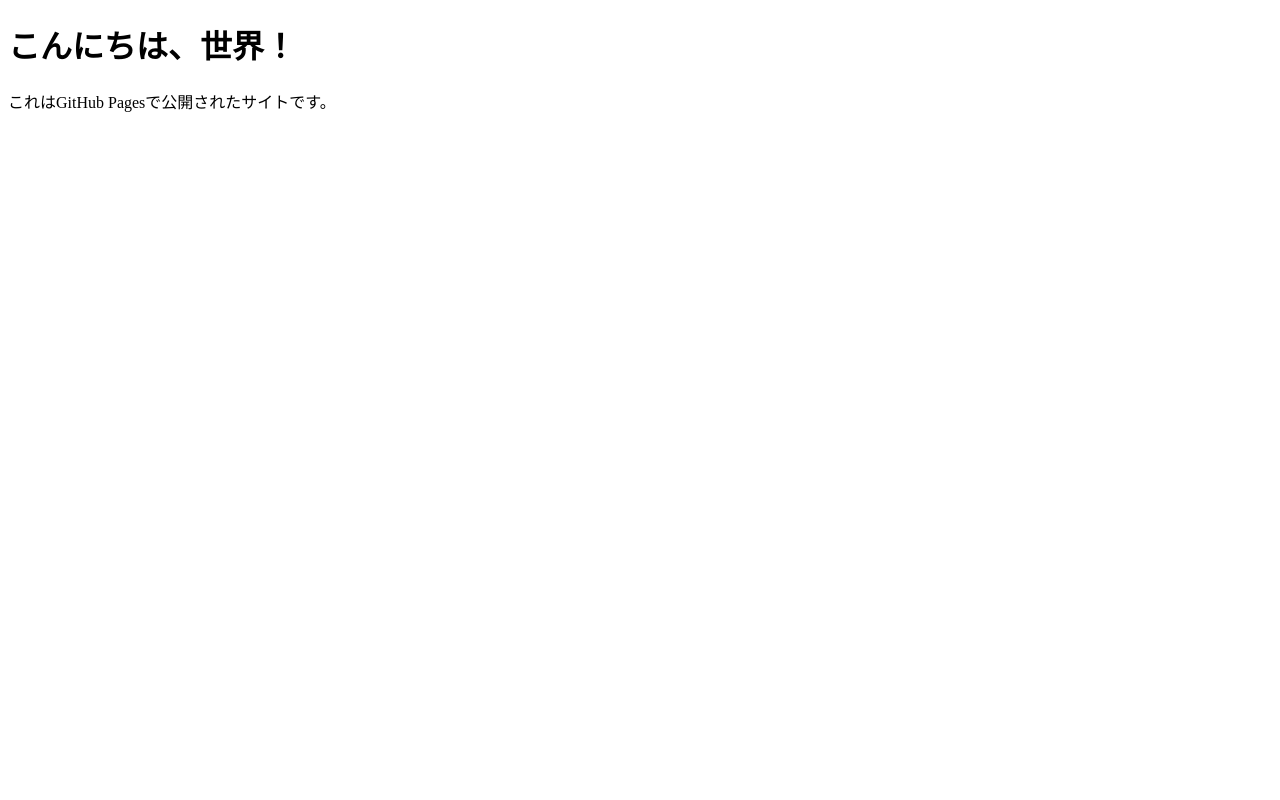
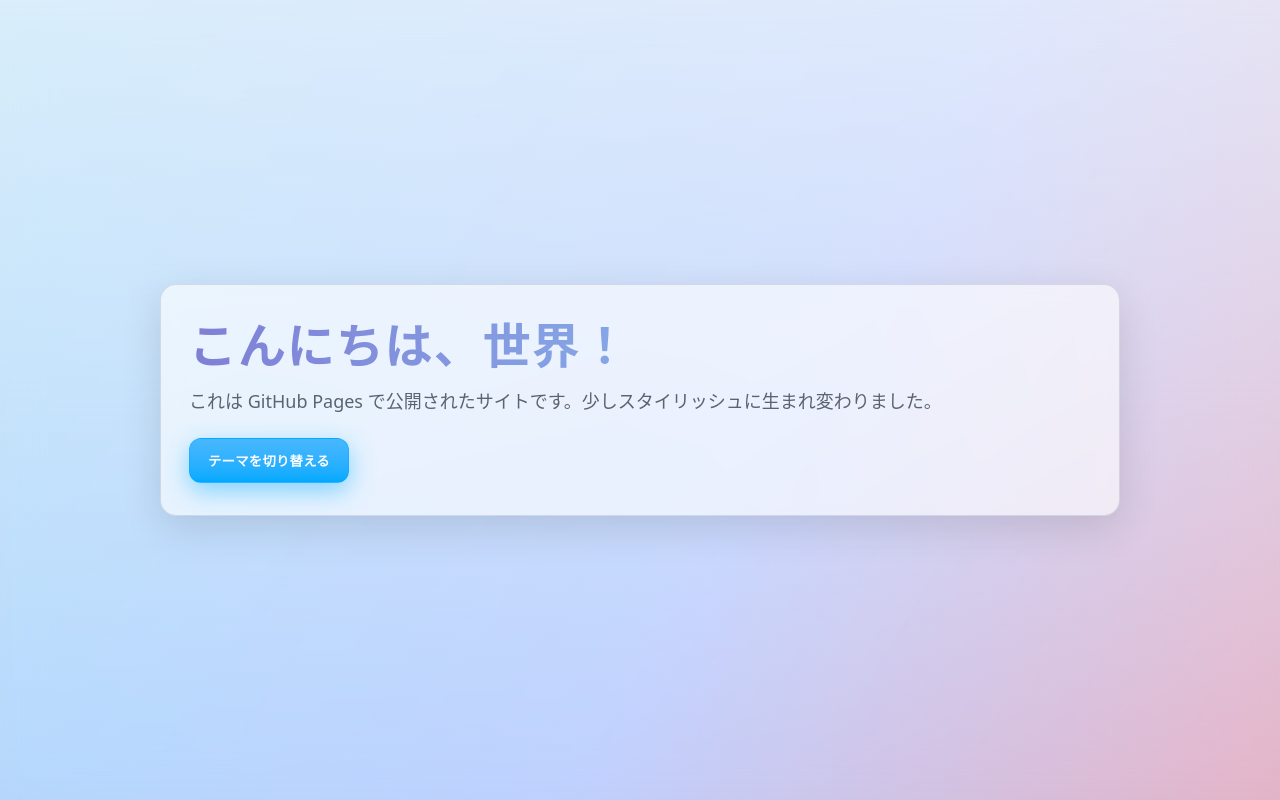
Before and after one commit to orinotaka/sample_github_pages, a plain HTML site: page index.html in a window 1280 px wide. Drawn offline with Linux system fonts and the light colour scheme.

Commit message:
ウェブサイトのスタイルを改善し、テーマ切り替え機能を追加しました。新しいCSSファイルを作成し、JavaScriptでスクロール時のアニメーションを実装しました。

```diff
--- a/index.html
+++ b/index.html
@@ -1,10 +1,17 @@
 <!DOCTYPE html>
 <html>
 <head>
+  <meta charset="utf-8">
+  <meta name="viewport" content="width=device-width, initial-scale=1">
   <title>My Awesome Website</title>
+  <link rel="stylesheet" href="./styles.css">
 </head>
 <body>
-  <h1>こんにちは、世界！</h1>
-  <p>これはGitHub Pagesで公開されたサイトです。</p>
+  <div class="container">
+    <h1 class="reveal">こんにちは、世界！</h1>
+    <p class="reveal">これは GitHub Pages で公開されたサイトです。少しスタイリッシュに生まれ変わりました。</p>
+    <button id="themeToggle" class="btn reveal" type="button" aria-pressed="false">テーマを切り替える</button>
+  </div>
+  <script src="./script.js"></script>
 </body>
 </html>
--- /dev/null
+++ b/script.js
@@ -0,0 +1,68 @@
+"use strict";
+
+// Theme handling
+(function initTheme() {
+  try {
+    var saved = localStorage.getItem("theme");
+    var shouldUseDark = saved
+      ? saved === "dark"
+      : window.matchMedia && window.matchMedia("(prefers-color-scheme: dark)").matches;
+    if (shouldUseDark) {
+      document.documentElement.setAttribute("data-theme", "dark");
+    }
+  } catch (_) {
+    // ignore
+  }
+})();
+
+window.addEventListener("DOMContentLoaded", function () {
+  var toggleBtn = document.getElementById("themeToggle");
+  if (toggleBtn) {
+    var isDark = document.documentElement.getAttribute("data-theme") === "dark";
+    updateToggleState(toggleBtn, isDark);
+    toggleBtn.addEventListener("click", function () {
+      var currentlyDark = document.documentElement.getAttribute("data-theme") === "dark";
+      var nextIsDark = !currentlyDark;
+      if (nextIsDark) {
+        document.documentElement.setAttribute("data-theme", "dark");
+      } else {
+        document.documentElement.removeAttribute("data-theme");
+      }
+      try {
+        localStorage.setItem("theme", nextIsDark ? "dark" : "light");
+      } catch (_) {
+        // ignore
+      }
+      updateToggleState(toggleBtn, nextIsDark);
+    });
+  }
+
+  function updateToggleState(btn, isDark) {
+    btn.setAttribute("aria-pressed", String(isDark));
+    btn.textContent = isDark ? "ライトテーマにする" : "テーマを切り替える";
+  }
+
+  // Reveal on scroll
+  var revealEls = Array.prototype.slice.call(document.querySelectorAll(".reveal"));
+  if (revealEls.length === 0) return;
+
+  if ("IntersectionObserver" in window) {
+    var observer = new IntersectionObserver(function (entries) {
+      entries.forEach(function (entry) {
+        if (entry.isIntersecting) {
+          entry.target.classList.add("is-visible");
+          observer.unobserve(entry.target);
+        }
+      });
+    }, { threshold: 0.15 });
+
+    revealEls.forEach(function (el, i) {
+      // slight stagger
+      el.style.transitionDelay = (i * 60) + "ms";
+      observer.observe(el);
+    });
+  } else {
+    // Fallback without IO
+    revealEls.forEach(function (el) { el.classList.add("is-visible"); });
+  }
+});
--- /dev/null
+++ b/styles.css
@@ -0,0 +1,159 @@
+/* Global theme variables */
+:root {
+  --bg: hsl(220 20% 98%);
+  --text: hsl(220 15% 15%);
+  --muted-text: hsl(220 10% 40%);
+  --surface: hsla(0 0% 100% / 0.6);
+  --border: hsla(220 15% 70% / 0.4);
+  --accent: hsl(200 100% 50%);
+  --shadow: 0 12px 40px rgba(0, 0, 0, 0.12);
+
+  --gradient: linear-gradient(120deg, #84fab0, #8fd3f4, #a6c0fe, #f68084);
+}
+
+html[data-theme="dark"] {
+  --bg: hsl(220 25% 8%);
+  --text: hsl(220 15% 92%);
+  --muted-text: hsl(220 10% 70%);
+  --surface: hsla(0 0% 6% / 0.55);
+  --border: hsla(220 15% 40% / 0.5);
+  --accent: hsl(200 100% 60%);
+  --shadow: 0 12px 40px rgba(0, 0, 0, 0.5);
+}
+
+/* Base */
+* {
+  box-sizing: border-box;
+}
+
+body {
+  margin: 0;
+  min-height: 100svh;
+  display: grid;
+  place-items: center;
+  color: var(--text);
+  background: var(--bg);
+  font-family: "Noto Sans JP", system-ui, -apple-system, Segoe UI, Roboto, "Hiragino Kaku Gothic ProN", "Hiragino Sans", "Noto Sans CJK JP", "Yu Gothic", "YuGothic", Meiryo, sans-serif;
+  -webkit-font-smoothing: antialiased;
+  -moz-osx-font-smoothing: grayscale;
+}
+
+/* Animated background */
+body::before {
+  content: "";
+  position: fixed;
+  inset: 0;
+  z-index: -2;
+  background: var(--gradient);
+  background-size: 200% 200%;
+  animation: gradientShift 18s ease infinite;
+}
+
+/* Soft overlay for readability */
+body::after {
+  content: "";
+  position: fixed;
+  inset: 0;
+  z-index: -1;
+  backdrop-filter: blur(20px) saturate(1.1);
+  -webkit-backdrop-filter: blur(20px) saturate(1.1);
+  background: linear-gradient(
+    to bottom,
+    color-mix(in oklab, var(--bg) 70%, transparent),
+    color-mix(in oklab, var(--bg) 30%, transparent)
+  );
+}
+
+@keyframes gradientShift {
+  0% { background-position: 0% 50%; }
+  50% { background-position: 100% 50%; }
+  100% { background-position: 0% 50%; }
+}
+
+/* Container */
+.container {
+  width: min(960px, calc(100% - 32px));
+  margin: 24px auto;
+  padding: 32px 28px;
+  background: var(--surface);
+  border: 1px solid var(--border);
+  border-radius: 16px;
+  box-shadow: var(--shadow);
+  backdrop-filter: blur(10px);
+  -webkit-backdrop-filter: blur(10px);
+}
+
+/* Typography */
+h1 {
+  margin: 0 0 12px;
+  font-size: clamp(28px, 6vw, 48px);
+  line-height: 1.15;
+  letter-spacing: 0.02em;
+  background: linear-gradient(90deg, #7f7fd5, #86a8e7, #91eae4);
+  -webkit-background-clip: text;
+  background-clip: text;
+  color: transparent;
+}
+
+p {
+  margin: 0 0 20px;
+  font-size: clamp(15px, 2.5vw, 18px);
+  line-height: 1.9;
+  color: var(--muted-text);
+}
+
+/* Button */
+.btn {
+  appearance: none;
+  display: inline-flex;
+  align-items: center;
+  gap: 10px;
+  padding: 12px 18px;
+  border-radius: 12px;
+  border: 1px solid color-mix(in oklab, var(--accent) 40%, transparent);
+  background: linear-gradient(180deg, color-mix(in oklab, var(--accent) 85%, white 10%), var(--accent));
+  color: white;
+  font-weight: 700;
+  letter-spacing: 0.02em;
+  cursor: pointer;
+  box-shadow: 0 8px 24px color-mix(in oklab, var(--accent) 45%, transparent);
+  transition: transform 180ms ease, box-shadow 180ms ease, opacity 180ms ease;
+}
+
+.btn:hover {
+  transform: translateY(-2px);
+  box-shadow: 0 16px 32px color-mix(in oklab, var(--accent) 50%, transparent);
+}
+
+.btn:active {
+  transform: translateY(0) scale(0.98);
+}
+
+.btn:focus-visible {
+  outline: 3px solid color-mix(in oklab, var(--accent) 60%, white 20%);
+  outline-offset: 2px;
+}
+
+/* Reveal animation */
+.reveal {
+  opacity: 0;
+  transform: translateY(12px);
+  transition: opacity 600ms ease, transform 600ms ease;
+}
+
+.reveal.is-visible {
+  opacity: 1;
+  transform: translateY(0);
+}
+
+/* Respect reduced motion */
+@media (prefers-reduced-motion: reduce) {
+  body::before {
+    animation: none;
+  }
+  .reveal {
+    transition: none;
+    opacity: 1 !important;
+    transform: none !important;
+  }
+}
```
